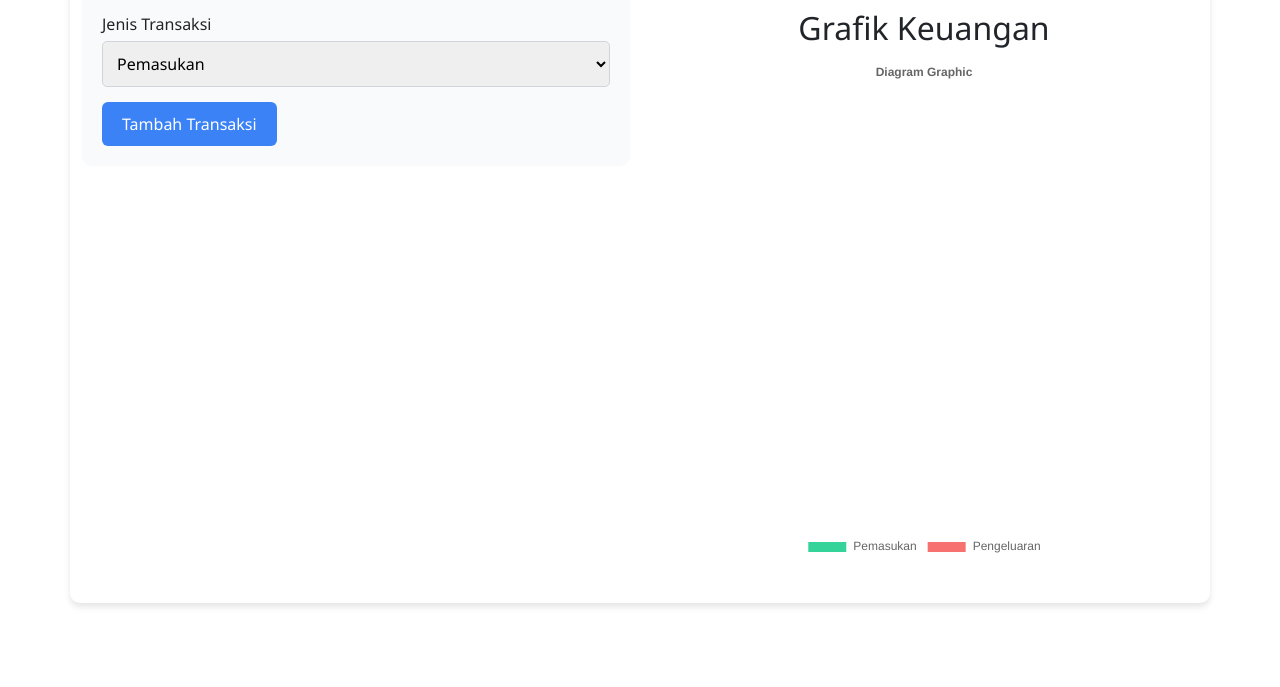
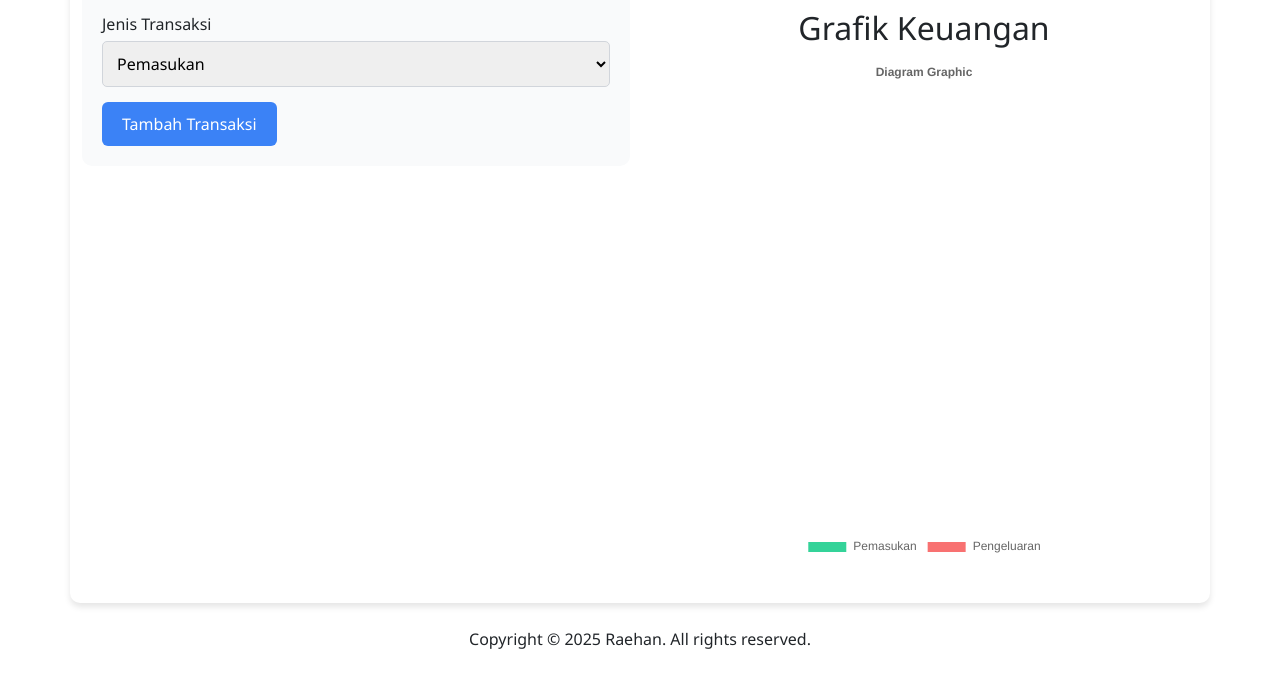
Before and after one commit to Raehannsz/catatan-keuangan-web, a plain HTML site: page index.html in a window 1280 px wide. Shown: the part 777-1464 px from the top of the page. Before the commit the page ends 1400 px from the top, so only its background shows below. Drawn offline with nearby package versions, Linux system fonts and the light colour scheme.

Commit message:
add footer section

```diff
--- a/index.html
+++ b/index.html
@@ -104,6 +104,10 @@
         </div>
     </div>
 
+    <footer class="text-center mt-4 mb-2">
+        <p>Copyright &copy; 2025 Raehan. All rights reserved.</p>
+    </footer>
+
     <script src="script.js"></script>
 </body>
 </html>
```
